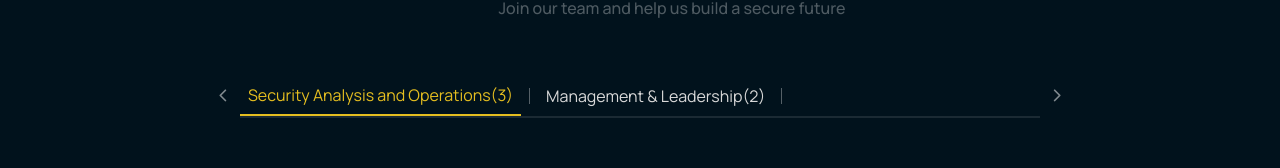
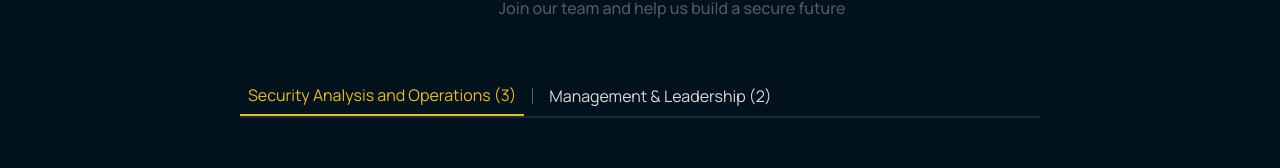
Before and after one commit to hiTushar/barasingha, a React (Create React App) app: page /careerdetailspage in a window 1280 px wide. Shown: the part 185-353 px from the top of the page. Built offline with nearby package versions, Linux system fonts and the light colour scheme; the HTML template or start-up script is replaced by a standard one.

Commit message:
Fix career details page tabs UI with conditional nav buttons

```diff
--- a/src/components/pages/CareerDetailsPage/CareerDetailsPage.js
+++ b/src/components/pages/CareerDetailsPage/CareerDetailsPage.js
@@ -18,12 +18,16 @@ function CareerDetailsPage() {
    const history = useHistory();
 
    const [currentTab, setCurrentTab] = useState('1');
+   const [showNavButtons, setShowNavButtons] = useState(true);
+   const [showWorkWithUsModal, setShowWorkWithUsModal] = useState(false);
    const careerNav = useRef(null);
 
-   const [showWorkWithUsModal, setShowWorkWithUsModal] = useState(false);
 
    const closeWorkWithUsModal = () => setShowWorkWithUsModal(false);
 
+   useEffect(() => {
+      setShowNavButtons(careerNav.current.scrollWidth > careerNav.current.clientWidth);
+   }, [])
    // const [tabs, setTabData] = useState([]);
 
 // useEffect(() => {
@@ -73,18 +77,26 @@ function CareerDetailsPage() {
                   <div className='tabs' ref={careerNav}>
                      {tabs.map((tab, i) =>
                         <div className='tab-item' key={uuidv4()}>
-                           <button id={tab.id} disabled={currentTab === `${tab.id}`} onClick={(handleTabClick)}>{tab.tabTitle}({tab.positions.length}) </button>
+                           <button id={tab.id} disabled={currentTab === `${tab.id}`} onClick={(handleTabClick)}>{tab.tabTitle} ({tab.positions.length}) </button>
+                           {
+                              i !== tabs.length - 1 ? (
                                  <div className='saperator-wrapper'>
                                     <span className="saperator"></span>
                                  </div>
+                              ) : null
+                           }
                         </div>
                      )}
                   </div>
 
+                  {
+                     showNavButtons ? (
                         <div className="tabs-btn">
                            <button className='btn btn-prev' onClick={() => scroll(-150)}><i className="pi pi-chevron-left"></i></button>
                            <button className='btn btn-next' onClick={() => scroll(150)}><i className="pi pi-chevron-right"></i></button>
                         </div>
+                     ) : null
+                  }
                </div>
                <div className="padding_48"></div>
                <div className='career_detail_tabs_content'>
```
Lines whose indentation alone changed are shown as unchanged.
